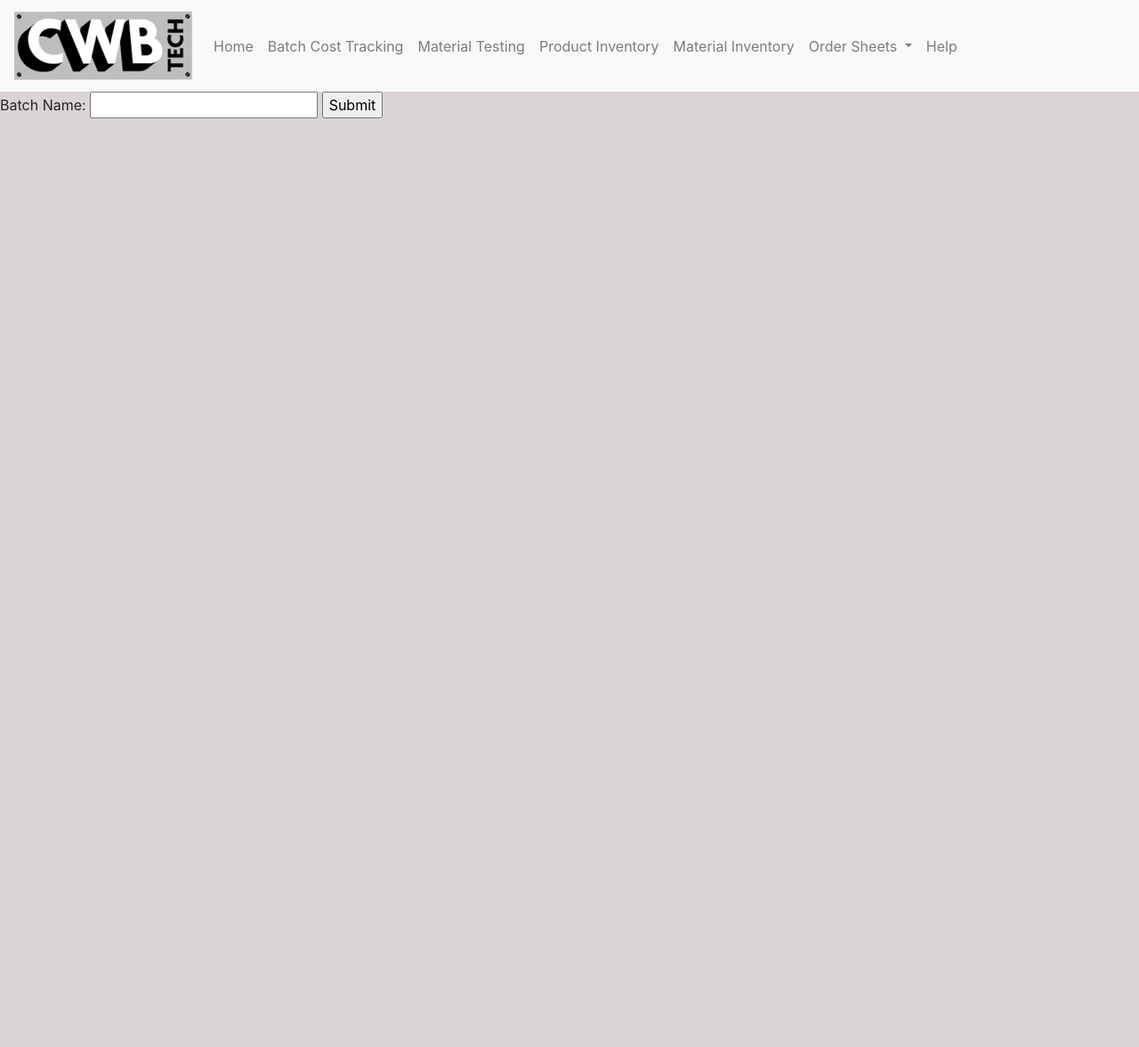
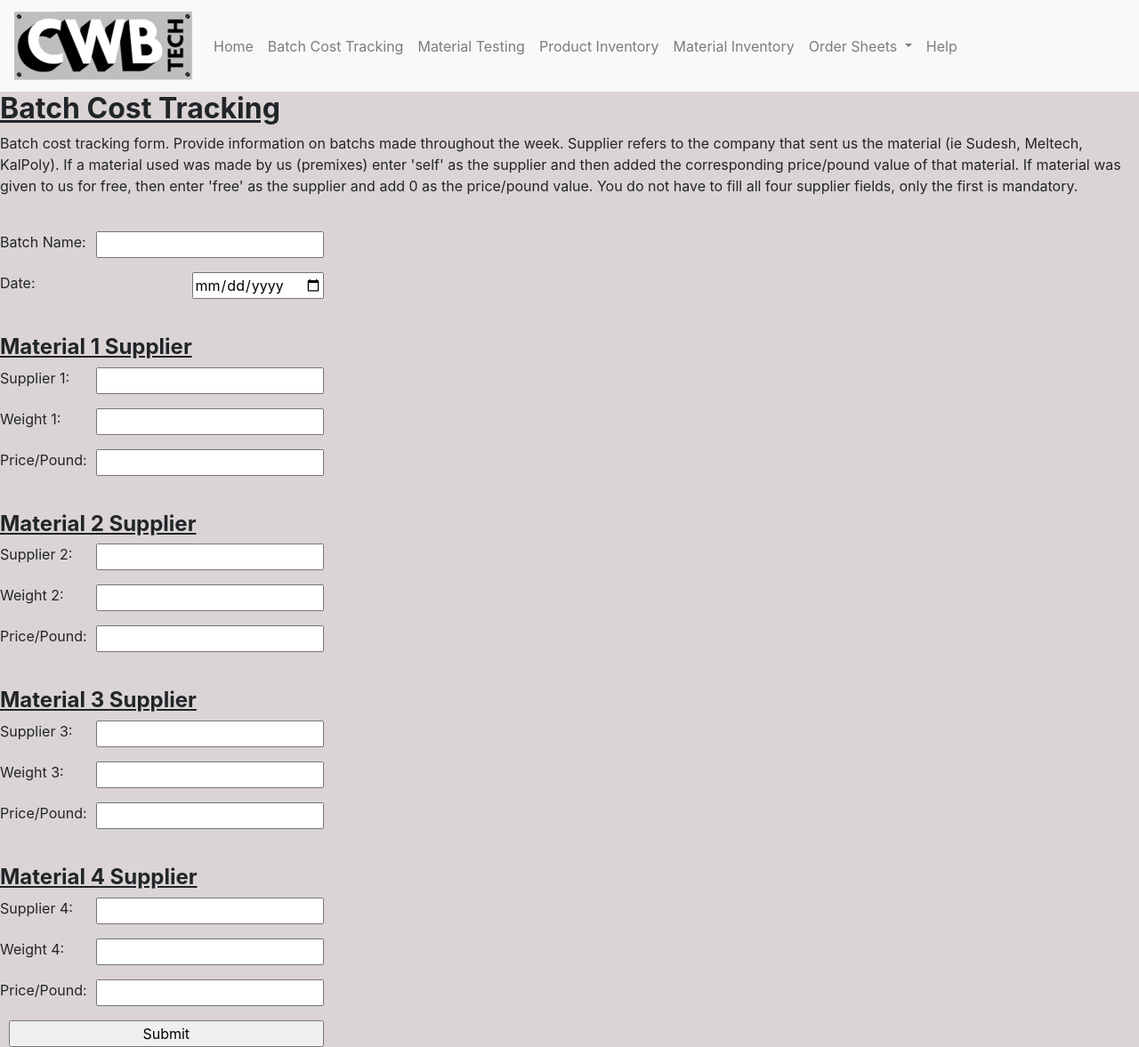
Before and after one commit to Benjamin-Pickers/CWBApp, a Django app: page /CWBDataApp/BatchCostTracking/ in a window 1280 px wide. Shown: the whole page at 89% size. Before the commit the page ends 133 px from the top, so only its background shows below. Run offline with Django 3.2, Linux system fonts and the light colour scheme; some libraries are stand-ins or nearby versions.

Commit message:
Added all input boxes for batchcosttracking page

```diff
--- a/CWBDataApp/static/CWBDataApp/base.css
+++ b/CWBDataApp/static/CWBDataApp/base.css
@@ -2,7 +2,6 @@
 {
     --bgcolour: #DBD4D4;
     --secondarybgcolour: #2B7A78;
-    --borderradius: 15px;
     --textcolour: #5A4F4F;
     --hovercolour: #B3D822;
 }
--- /dev/null
+++ b/CWBDataApp/static/CWBDataApp/batchCost.css
@@ -0,0 +1,16 @@
+#header
+{
+  text-decoration: underline;
+  font-weight: bold;
+}
+
+#descriptionParagraph
+{
+  margin-bottom: 3%;
+}
+
+input
+{
+  float: right;
+  margin-left: 10px;
+}
--- a/CWBDataApp/templates/CWBDataApp/BatchCostTracking.html
+++ b/CWBDataApp/templates/CWBDataApp/BatchCostTracking.html
@@ -2,10 +2,62 @@
 
 {% block title %} {{'Batch Cost Tracking'}} {% endblock title %}
 
+{% block css %}
+  {% load static %}
+  <link rel="stylesheet" type="text/css" href="{% static 'CWBDataApp/batchCost.css'%}">
+{% endblock %}
+
 {% block content %}
+      <div class="">
+        <h2 id="header"> Batch Cost Tracking </h2>
+        <p id="descriptionParagraph">
+          Batch cost tracking form. Provide information on batchs made throughout the week. Supplier refers to the company that sent
+          us the material (ie Sudesh, Meltech, KalPoly). If a material used was made by us (premixes) enter 'self' as the supplier
+          and then added the corresponding price/pound value of that material. If material was given to us for free, then enter
+          'free' as the supplier and add 0 as the price/pound value. You do not have to fill all four supplier fields, only the
+          first is mandatory.
+        </p>
+      </div>
+
       <form action="{% url 'CWBDataApp:BatchCost'%}" method="post">
-        {% csrf_token %}
-        Batch Name: <input type="text" name=newBatch>
-        <input type="submit" name="enterNewBatch" value="Submit">
+        <div class="d-inline-flex flex-column">
+          {% csrf_token %}
+          <p>Batch Name: <input type="text" name="newBatch"></p>
+
+          <p>Date: <input type="date" name="batchDate" min="2021-01-01"></p>
+
+          <br>
+          <h4 id="header">Material 1 Supplier </h4>
+          <p>Supplier 1: <input type="text" name="supplier1"></p>
+
+          <p>Weight 1: <input type="text" name="weight1"></p>
+
+          <p>Price/Pound: <input type="text" name="value1"></p>
+
+          <br>
+          <h4 id="header"> Material 2 Supplier </h4>
+          <p>Supplier 2: <input type="text" name="supplier2"></p>
+
+          <p>Weight 2: <input type="text" name="weight2"></p>
+
+          <p>Price/Pound: <input type="text" name="value2"></p>
+
+          <br>
+          <h4 id="header"> Material 3 Supplier </h4>
+          <p>Supplier 3: <input type="text" name="supplier3"></p>
+
+          <p>Weight 3: <input type="text" name="weight3"></p>
+
+          <p>Price/Pound: <input type="text" name="value3"></p>
+
+          <br>
+          <h4 id="header"> Material 4 Supplier </h4>
+          <p>Supplier 4: <input type="text" name="supplier4"></p>
+
+          <p>Weight 4: <input type="text" name="weight4"></p>
+
+          <p>Price/Pound: <input type="text" name="value4"></p>
+          <input type="submit" name="enterNewBatch" value="Submit">
+        </div>
       </form>
 {% endblock content %}
--- a/CWBDataApp/templates/CWBDataApp/base.html
+++ b/CWBDataApp/templates/CWBDataApp/base.html
@@ -11,7 +11,8 @@
       <link rel="stylesheet" href="https://stackpath.bootstrapcdn.com/bootstrap/4.3.1/css/bootstrap.min.css" integrity="sha384-ggOyR0iXCbMQv3Xipma34MD+dH/1fQ784/j6cY/iJTQUOhcWr7x9JvoRxT2MZw1T" crossorigin="anonymous"/>
       {% load static %}
       <link rel="stylesheet" type="text/css" href="{% static 'CWBDataApp/base.css'%}">
-
+      {% block css %}
+      {% endblock css %}
       <meta name="viewport" content="width=device-width, initial-scale=1, shrink-to-fit=no"/>
   </head>
 
```
